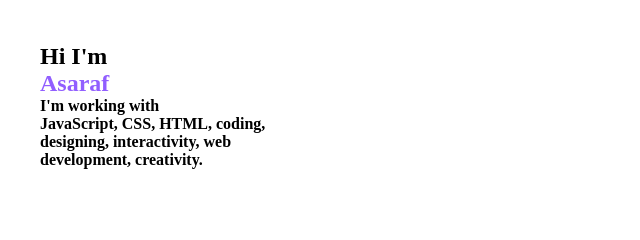
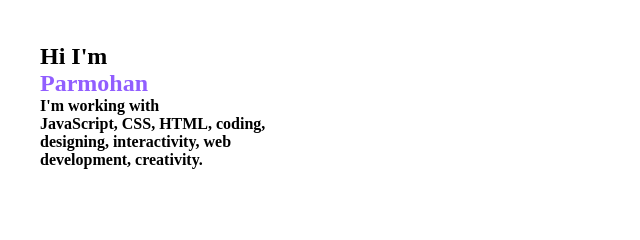
Before and after one commit to UNKNOWNAK098/New-portfolio, a plain HTML site: page index.html in a window 1280 px wide. Shown: the part 207-447 px from the top of the page, 0-640 px from the left. Drawn offline with Linux system fonts and the light colour scheme.

Commit message:
Update index.html

```diff
--- a/index.html
+++ b/index.html
@@ -33,7 +33,7 @@
         <h1>
             Hi I'm
             <h1>
-            Asaraf
+            Parmohan
         </h1>
 
         <p>
```
